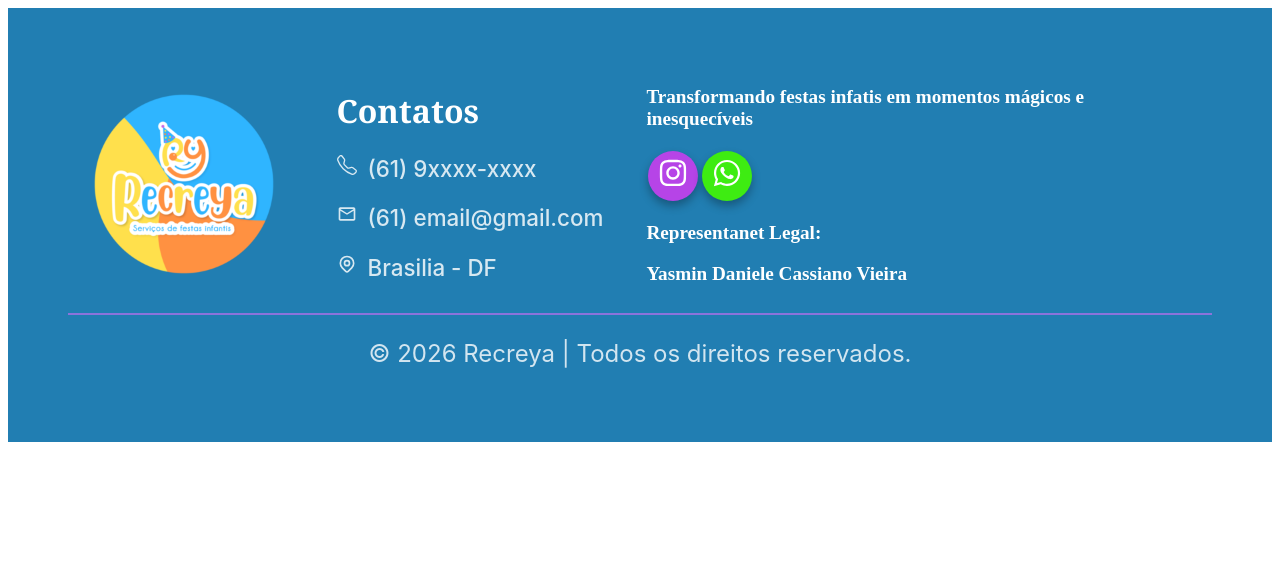
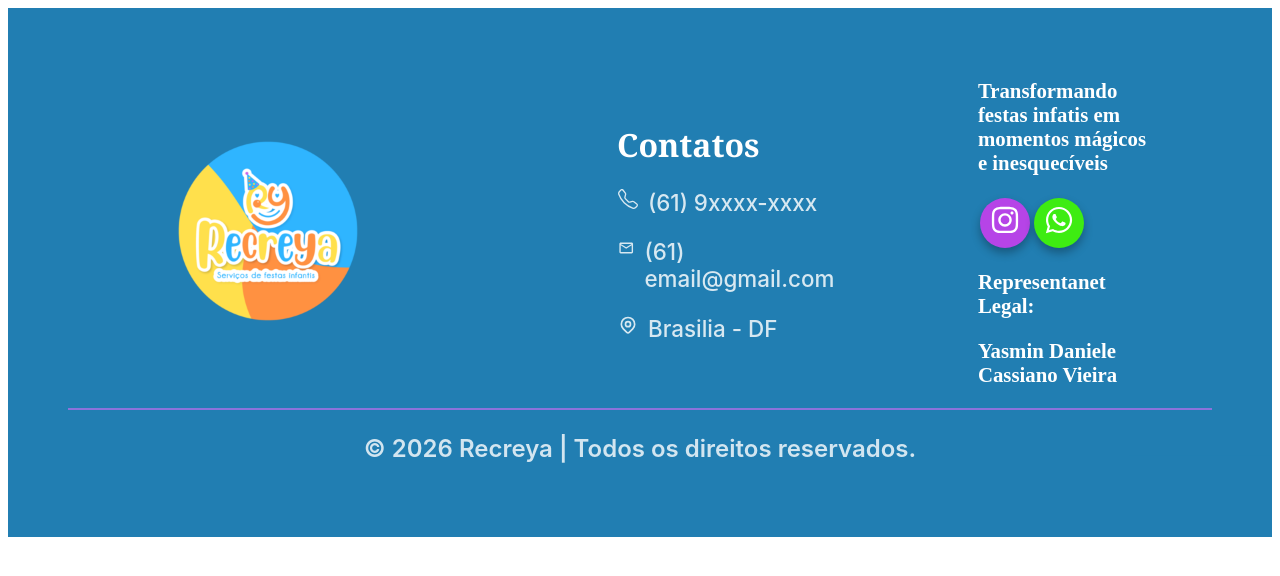
Before and after one commit to MarcusVRezende/recreya, a React (Vite) app: page / in a window 1280 px wide. Shown: the top 576 px of the page. Built offline with nearby package versions, Linux system fonts and the light colour scheme.

Commit message:
atualizaçoes do rodape

```diff
--- a/src/styles/footer.css
+++ b/src/styles/footer.css
@@ -17,7 +17,7 @@
 }
 
 .foto{
-    position: center;
+    padding: 20px 100px;
     width: 200px;
     height: 200px;
     border-radius: 50%;
@@ -32,9 +32,11 @@
     padding: 0px 9px;
 }
 .secao-contatos{
-    padding: 0px 50px;
+    padding: 20px 140px;
     font-family: inter;
-    padding: 10px;
+}
+.secao-extras{
+    padding: 0px 0px;
 
 }
 .instagram, .whatsapp{
@@ -82,18 +84,17 @@
 .contatos-informacoes{
     color: rgb(255, 255, 255);
     font-weight: 600;
-
-    font-size: 1.2rem;
-    max-width: 80%;
+    font-size: 1.3rem;
+    max-width: 75%;
 }
 
 .seguranca{
-
+    font-family: inter;
+    font-weight: 600;
     text-align: center;
     color: rgba(255, 255, 255, 0.8);
     position: center;
     font-size: 1.5rem;
-    font-family: inter;
     border-top: 2px solid #ca6df2a2;
 
 
```
